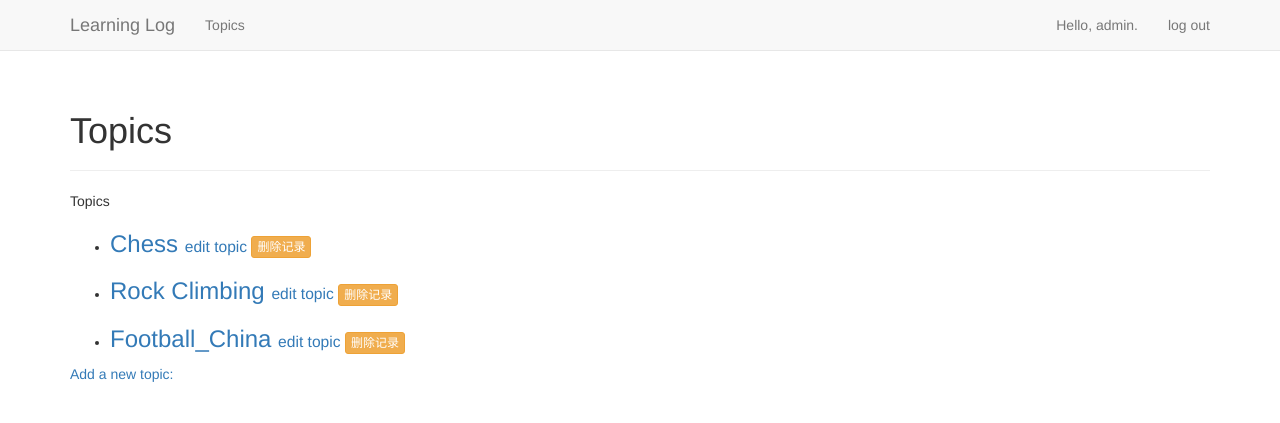
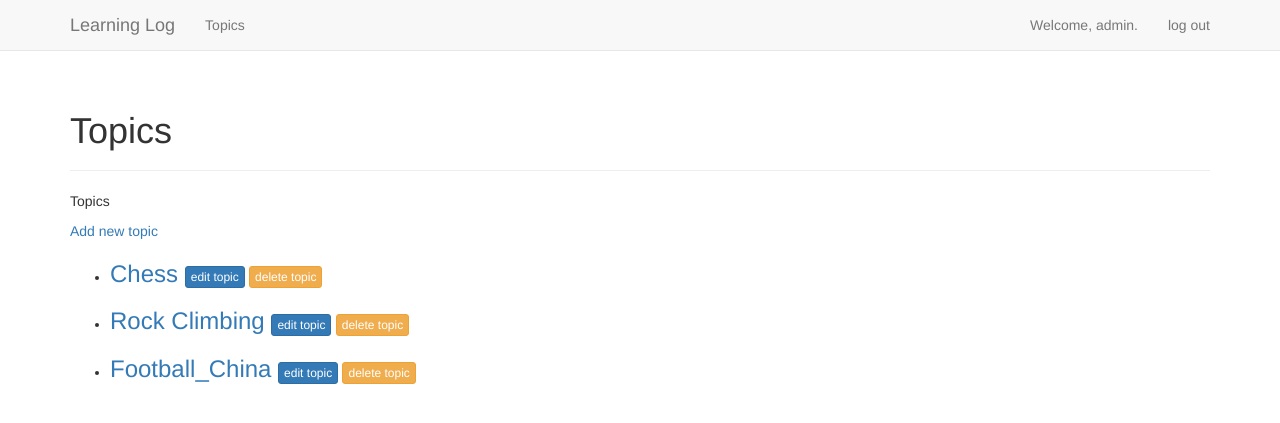
Before and after one commit to huangvan/Web_Django, a Django app: page /topics/ in a window 1280 px wide. Shown: the top 423 px of the page. Run offline with Django 3.2, Linux system fonts and the light colour scheme; a user stored in the database is signed in; data comes from the database, SQL or seed files in the repository; both versions use the stored data as it was after the commit; some libraries are stand-ins or nearby versions.

Commit message:
nboooooooooooooooooooooooooooooooooooooooooooooooooooooooooooooo

```diff
--- a/learning_logs/templates/learning_logs/base.html
+++ b/learning_logs/templates/learning_logs/base.html
@@ -28,7 +28,7 @@
                 </ul>
                 <ul class="nav navbar-nav navbar-right">
                     {% if user.is_authenticated %}
-                        <li><a>Hello, {{ user.username }}.</a></li>
+                        <li><a>Welcome, {{ user.username }}.</a></li>
                         <li><a href="{% url 'users:logout' %}">log out</a></li>
                     {% else %}
                         <li><a href="{% url 'users:register' %}">register</a></li>
--- a/learning_logs/templates/learning_logs/topics.html
+++ b/learning_logs/templates/learning_logs/topics.html
@@ -6,28 +6,29 @@
 
 {% block content %}
     <p>Topics</p>
+    <a href="{% url 'learning_logs:new_topic' %}">Add new topic</a>
     <ul>
         {% for topic in topics %}
             <li>
                 <h3>
                     <a href="{% url 'learning_logs:topic' topic.id %}">{{ topic }}</a>
                     <small>
-                        <a href="{% url 'learning_logs:edit_topic' topic.id %}">edit topic</a>
+                        <a class="btn btn-primary btn-xs" href="{% url 'learning_logs:edit_topic' topic.id %}">edit topic</a>
                         <button class="btn btn-warning btn-xs" data-href="{% url 'learning_logs:del_topic' topic.id %}" data-toggle="modal" data-target="#confirm-delete">
-                            删除记录
+                        delete topic
                         </button>
                         <div class="modal fade" id="confirm-delete" tabindex="-1" role="dialog" aria-labelledby="myModalLabel" aria-hidden="true">
                                 <div class="modal-dialog">
                                     <div class="modal-content">
                                         <div class="modal-header">
-                                                请确认
+                                            Please confirm
                                         </div>
                                         <div class="modal-body">
-                                                确认删除该记录吗？
+                                            Want to delete this record?
                                         </div>
                                         <div class="modal-footer">
-                                                <button type="button" class="btn btn-default" data-dismiss="modal">取消</button>
-                                                <a class="btn btn-danger btn-ok">确认</a>
+                                            <button type="button" class="btn btn-default" data-dismiss="modal">Cancel</button>
+                                            <a class="btn btn-danger btn-ok">Confirm</a>
                                         </div>
                                     </div>
                                 </div>
@@ -44,5 +45,4 @@
             <li>No topics have been added yet.</li>
         {% endfor %}
     </ul>
-    <a href="{% url 'learning_logs:new_topic' %}">Add a new topic:</a>
 {% endblock content %}
```
Also changed, not shown: learning_logs/templates/learning_logs/topic.html (+6 -8 lines), db.sqlite3. Lines whose indentation alone changed are shown as unchanged.
